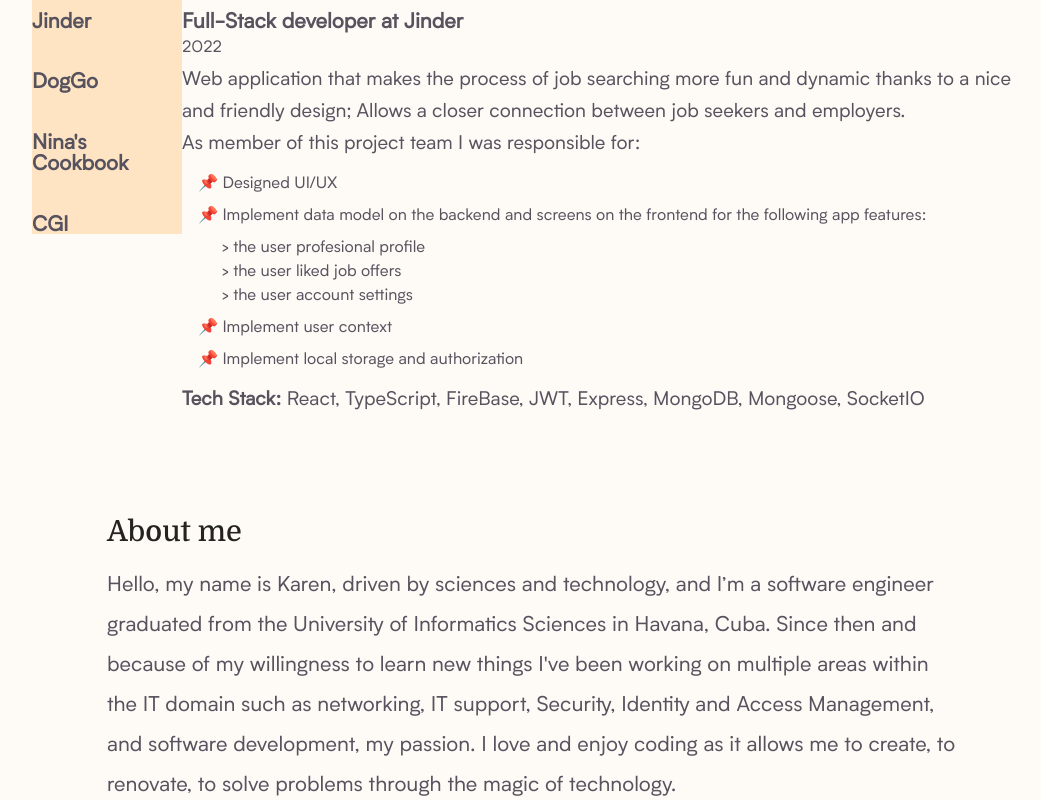
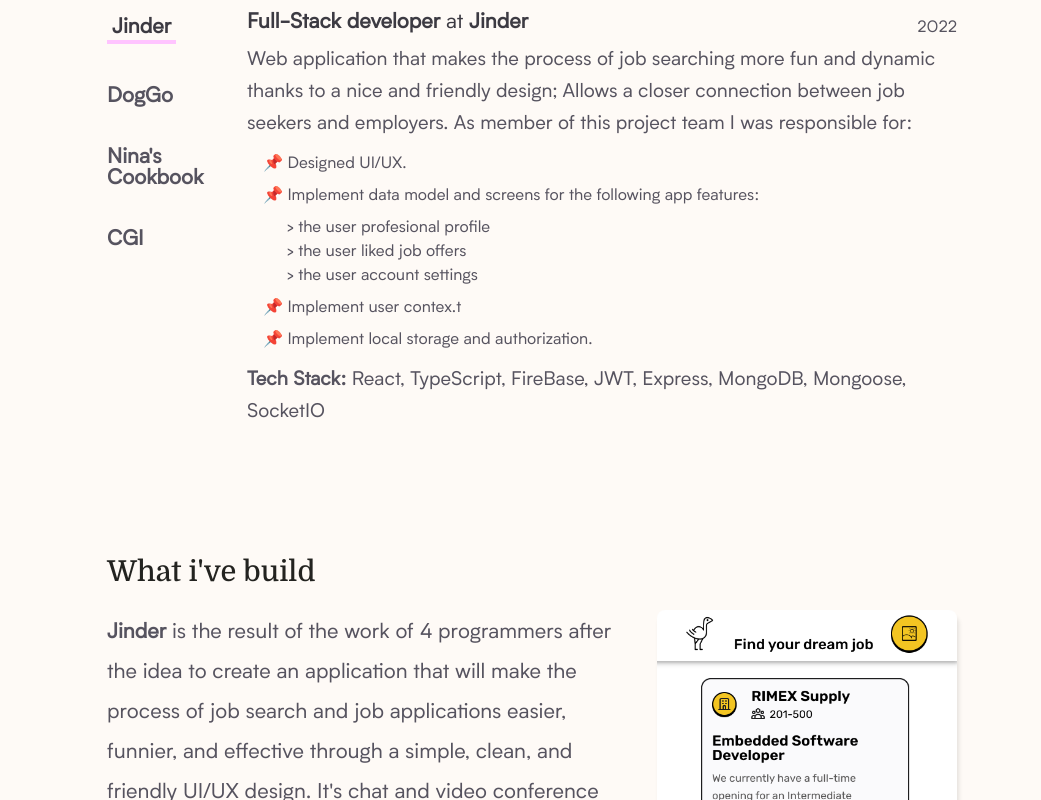
Before and after one commit to karenplanas/kppTheWeb, a React (Create React App) app in the folder client/: page / in a window 1280 px wide. Shown: the part 1560-2360 px from the top of the page, without its empty margins (108-1149 px from the left). Built offline with nearby package versions, Linux system fonts and the light colour scheme.

Commit message:
style: add style improvements

```diff
--- a/client/src/components/About/About.tsx
+++ b/client/src/components/About/About.tsx
@@ -7,10 +7,10 @@
       <h2>About me</h2>
       <div className='About-text'>
         <p> Hello, my name is Karen, driven by sciences and technology,
-          and I’m a software engineer graduated from the University of Informatics Sciences in Havana, Cuba.
+          I’m a software engineer graduated from the University of Informatics Sciences in Havana, Cuba.
           Since then and because of my willingness to learn new things I've been working on multiple areas
           within the IT domain such as networking, IT support, Security, Identity and Access Management,
-          and software development, my passion. I love and enjoy coding as it allows me to create, to renovate,
+          and software development, my passion. I love and enjoy coding as it allows me to create, to renovate, to challenge myself,
           to solve problems through the magic of technology.</p><br/>
 
         <p>Lately I've been working on some projects by myself and with some friends,
--- a/client/src/components/Experience/Experience.css
+++ b/client/src/components/Experience/Experience.css
@@ -1,14 +1,14 @@
 .Experience-container {
-  padding-left: 105px;
-  padding-right: 105px;
+  /* padding-left: 105px;
+  padding-right: 105px; */
   padding-top: var(--spacing-5);
   padding-bottom: var(--spacing-5);
-  /* background-color: aquamarine; */
 }
 
 .Experience-content {
   display: flex;
   padding-top: var(--spacing-4);
+  padding-bottom: var(--spacing-4);
 }
 
 .Experience-list ul {
@@ -19,27 +19,49 @@
    font-weight: 600;
    font-size: 1.3rem;
    padding-top: var(--spacing-3);
+   padding-bottom: var(--spacing-3);
    gap: var(--spacing-5);
    cursor: pointer;
-   max-width: 150px;
+   max-width: 140px;
    width: 100%;
-   background-color: bisque;
 }
+
+.Experience-list li:hover {
+  padding-bottom: 5px;
+  border-bottom: solid 4px var(--Cotton-candy);
+  color: var(--Gray-dark);
+}
+
+.selected {
+  padding: 5px;
+  border-bottom: solid 4px var(--Cotton-candy);
+  color: var(--Gray-dark);
+  /* background-color: var(--Cotton-candy);
+  border-radius: var(--spacing-2); */
+}
+
 
 .Experience-details {
   padding-top: var(--spacing-3);
   padding-bottom: var(--spacing-3);
-  /* padding-left: var(--spacing-3); */
-  max-width: 850px;
-  min-width: 850px;
+  max-width: 710px;
+  min-width: 710px;
   width: 100%;
+
+  max-height: 460px;
+  min-height: 460px;
+  height: 100%;
 }
-
 
 .Experience-details h3 {
   font-weight: 600;
   font-size: 1.3rem;
   color: var(--Gray-dark);
+}
+
+.Experience-title {
+  display: flex;
+  justify-content: space-between;
 }
 
 @keyframes fadeIn {
@@ -53,7 +75,7 @@
 
 .visible {
   display: block;
-  animation: fadeIn 300ms ease-in-out both;
+  /* animation: fadeIn 300ms ease-in-out both; */
 }
 
 .tasks ul {
@@ -91,3 +113,7 @@
 .bold {
   font-weight: 600;
 }
+
+.not-bold {
+  font-weight: 500;
+}
--- a/client/src/components/Experience/Experience.tsx
+++ b/client/src/components/Experience/Experience.tsx
@@ -13,24 +13,47 @@
 
         <div className='Experience-list'>
           <ul>
-            <li onClick={() => setActiveExperience('jinder')}>Jinder</li>
-            <li onClick={() => setActiveExperience('doggo')}>DogGo</li>
-            <li onClick={() => setActiveExperience('ninas')}>Nina's Cookbook</li>
-            <li onClick={() => setActiveExperience('cgi')}>CGI</li>
+            <li
+              onClick={() => setActiveExperience('jinder')}
+              className={clsx({ selected: isActiveExperience === 'jinder'})}
+              >
+                Jinder
+            </li>
+            <li
+              onClick={() => setActiveExperience('doggo')}
+              className={clsx({ selected: isActiveExperience === 'doggo'})}
+              >
+                DogGo
+            </li>
+            <li
+              onClick={() => setActiveExperience('ninas')}
+              className={clsx({ selected: isActiveExperience === 'ninas'})}
+              >
+                Nina's Cookbook
+            </li>
+            <li
+              onClick={() => setActiveExperience('cgi')}
+              className={clsx({ selected: isActiveExperience === 'cgi'})}
+              >
+                CGI
+            </li>
           </ul>
         </div>
 
         <div className='Experience-details'>
 
           <div className={clsx('tasks', { visible: isActiveExperience === 'jinder'}) }>
-            <h3>Full-Stack developer at Jinder</h3>
-            <p className='year'>2022</p>
-            <p>Web application that makes the process of job searching more fun and dynamic thanks to a nice and friendly design; Allows a closer connection between job seekers and employers.</p>
-            <p>As member of this project team I was responsible for:</p>
+            <div className='Experience-title'>
+              <h3>Full-Stack developer <span className='not-bold'>at</span> Jinder</h3>
+              <p className='year'>2022</p>
+            </div>
+            <p>Web application that makes the process of job searching more fun and dynamic thanks to a nice
+              and friendly design; Allows a closer connection between job seekers and employers. As member of
+              this project team I was responsible for:</p>
             <div className='tasks-ul'>
               <ul>
-                <li>Designed UI/UX</li>
-                <li>Implement data model on the backend and screens on the frontend for the following app features:
+                <li>Designed UI/UX.</li>
+                <li>Implement data model and screens for the following app features:
                   <div className='tasks-sublist'>
                     <ul>
                       <li>the user profesional profile</li>
@@ -39,63 +62,71 @@
                     </ul>
                   </div>
                 </li>
-                <li>Implement user context</li>
-                <li>Implement local storage and authorization</li>
+                <li>Implement user contex.t</li>
+                <li>Implement local storage and authorization.</li>
               </ul>
             </div>
             <p><span className='bold'>Tech Stack:</span> React, TypeScript, FireBase, JWT, Express, MongoDB, Mongoose, SocketIO</p>
           </div>
 
           <div className={clsx('tasks', { visible: isActiveExperience === 'doggo'}) }>
-          {/* <div className={ isDoggoActive ? 'tasks visible' : 'tasks hidden' }> */}
-            <h3>Full-Stack developer at DogGo</h3>
-            <p className='year'>2022</p>
-            <p>Web application that help users find local groomers, vets and pet stores; To manage bookings to pet friendly hotels, and sitters;
-              And give recomendations on the best places to walk your dog</p>
-            <p>As member of this legacy project team I was responsible for:</p>
+            <div className='Experience-title'>
+              <h3>Full-Stack developer <span className='not-bold'>at</span> DogGo</h3>
+              <p className='year'>2022</p>
+            </div>
+            <p>Web application that help users find local groomers, vets and pet stores; To manage bookings to
+              pet friendly hotels, and sitters; And give recomendations on the best places to walk your dog. As member
+              of this legacy project team I was responsible for:</p>
             <div className='tasks-ul'>
               <ul>
-                <li>Screens design and styles improvement </li>
-                <li>Refactor frontend and backend to TypeScript</li>
-                <li>Add login with Google</li>
-                <li>Add app tests</li>
-                <li>Make peer code reviews</li>
+                <li>Screens design and styles improvement.</li>
+                <li>Refactor frontend and backend to TypeScript.</li>
+                <li>Add login with Google.</li>
+                <li>Add app tests.</li>
+                <li>Make peer code reviews.</li>
               </ul>
             </div>
             <p><span className='bold'>Tech Stack:</span> React, TypeScript, Express, MongoDB, Mongoose, Jest, Cypress</p>
           </div>
 
           <div className={clsx('tasks', { visible: isActiveExperience === 'ninas'}) }>
-          {/* <div className={ isNinasActive ? 'tasks visible' : 'tasks hidden' }> */}
-            <h3>Full-Stack developer at Nina's Cookbook</h3>
-            <p className='year'>2022</p>
-            <p>Web application that allow users to list, search, create, share, review and rate cooking recipes</p>
-            <p>My responsibilities included defining the project architecture, designing the UI/UX, and developing the app from the ground up.</p>
+            <div className='Experience-title'>
+              <h3>Full-Stack developer <span className='not-bold'>at</span> Nina's Cookbook</h3>
+              <p className='year'>2022</p>
+            </div>
+            <p>Web application that allow users to list, search, create, share, review and rate cooking recipes.
+            My responsibilities included defining the project architecture, designing the UI/UX, and developing the app
+            from the ground up. </p>
             <p>Tools and libraries used:</p>
             <div className='tasks-ul'>
               <ul>
-                <li>Figma for the UX/UI design (Design system, and high fidelity specs)</li>
-                <li>Notion for the planing (Defined user stories, prioritized them, and defined scope of the MVP)</li>
-                <li>React with TypeScript on the front-end. React Hook forms for form handling</li>
-                <li>Cloudinary service for images upload</li>
-                <li>On the backend : Koa server with NodeJS, MongoDB and Mongoose</li>
-                <li>JWT for authentication</li>
+                <li>Figma for UI/UX Design system, and high fidelity specs.</li>
+                <li>Notion for planing, defined MVP, user stories, and set their priorities.</li>
+                <li>React with TypeScript on the front-end. React Hook forms for form handling.</li>
+                <li>Cloudinary service for images upload.</li>
+                <li>On the backend Koa server with NodeJS, MongoDB and Mongoose.</li>
+                <li>JWT for authentication.</li>
               </ul>
             </div>
           </div>
 
           <div className={clsx('tasks', { visible: isActiveExperience === 'cgi'}) }>
-          {/* <div className={ isCgiActive ? 'tasks visible' : 'tasks hidden' }> */}
-            <h3>IT Consultant-Identity and Access Management analyst at CGI</h3>
-            <p className='year'>2016-2021</p>
+            <div className='Experience-title'>
+              <h3>IT Consultant-Identity and Access Management <span className='not-bold'>at</span> CGI</h3>
+              <p className='year'>2016-2021</p>
+            </div>
+            <p>As member of this team I was responsible for:</p>
             <div className='tasks-ul'>
               <ul>
                 <li>Process Service Requests for Identity and Access Management.</li>
+                <li>Manage users accounts creation and accesses to network resources.</li>
                 <li>Identify, research and resolves technical issues, incidents and problems.</li>
                 <li>Record all incidents reported by users and escalate if required.</li>
                 <li>Support the users through the problem resolution process.</li>
+                <li>Writte and update process and technical documentation.</li>
               </ul>
             </div>
+            <p><span className='bold'>Tools used:</span> Ticketing systems, Active Directory, Windows Server, Windows Computer Management, Microsoft Teams</p>
           </div>
 
         </div>
--- a/client/src/components/Home/Home.css
+++ b/client/src/components/Home/Home.css
@@ -1,19 +1,19 @@
 .Home-content {
   display: flex;
   height: 100vh;
-  background-color: aqua;
 }
 
 .Home-Text-container {
   display: flex;
   flex-direction: column;
   padding-top: 230px;
-  padding-left: 105px;
+  padding-left: 90px;
   gap: var(--spacing-3);
 }
 
 .NinaReading-container {
-  padding-top: 64px;
+  /* padding-top: var(--spacing-6); */
+  padding-top: 50px;
 }
 
 .Home-section {
--- a/client/src/components/Home/Home.tsx
+++ b/client/src/components/Home/Home.tsx
@@ -1,8 +1,10 @@
 import React from 'react'
 import { About } from '../About/About'
+import { Contact } from '../Contact/Contact'
 import { Experience } from '../Experience/Experience'
 import { NinaReading } from '../illustrations/NinaReading'
 import { Nav } from '../Nav/Nav'
+import { Projects } from '../Projects/Projects'
 import './Home.css'
 
 const Home : React.FC = () => {
@@ -20,8 +22,8 @@
           </div>
         </div>
         <div className='NinaReading-container'>
-          <NinaReading width='570' height='770'/>
-          {/* <NinaReading width='535' height='723'/> */}
+          {/* <NinaReading width='570' height='770'/> */}
+          <NinaReading width='535' height='723'/>
         </div>
       </div>
 
@@ -34,11 +36,11 @@
       </div>
 
       <div id='Projects' className='Home-section'>
-        <About />
+        <Projects />
       </div>
 
       <div id='Contact' className='Home-section'>
-        <About />
+        <Contact />
       </div>
 
     </div>
--- a/client/src/components/Nav/Nav.tsx
+++ b/client/src/components/Nav/Nav.tsx
@@ -10,6 +10,7 @@
 }
 
 const Nav: React.FC<Props> = ({idHome, idAbout, idProjects, idExperience, idContact}) => {
+  // https://stackoverflow.com/questions/24665602/scrollintoview-scrolls-just-too-far
   const scrollTo = (id: string) => {
     return (event: React.MouseEvent) => {
       event.preventDefault();
--- a/client/src/index.css
+++ b/client/src/index.css
@@ -1,8 +1,11 @@
 :root {
   --White: #F2F8F8;
-  --Black:  #232320;
-  --Gray-dark: #56535f;
+  --Black: #232320;
+  --Gray-light: #7c778b;
+  --Gray: #56535f;
+  --Gray-dark: #3c3a42;
   --Bone: #fefaf6;
+  --Cotton-candy: #ffc4ff;
   --spacing: 8px;
   --spacing-2: 16px;
   --spacing-3: 24px;
@@ -21,7 +24,7 @@
   font-family: Biotif;
   -webkit-font-smoothing: antialiased;
   -moz-osx-font-smoothing: grayscale;
-  color: var(--Gray-dark);
+  color: var(--Gray);
   background-color: var(--Bone);
 }
 
```
